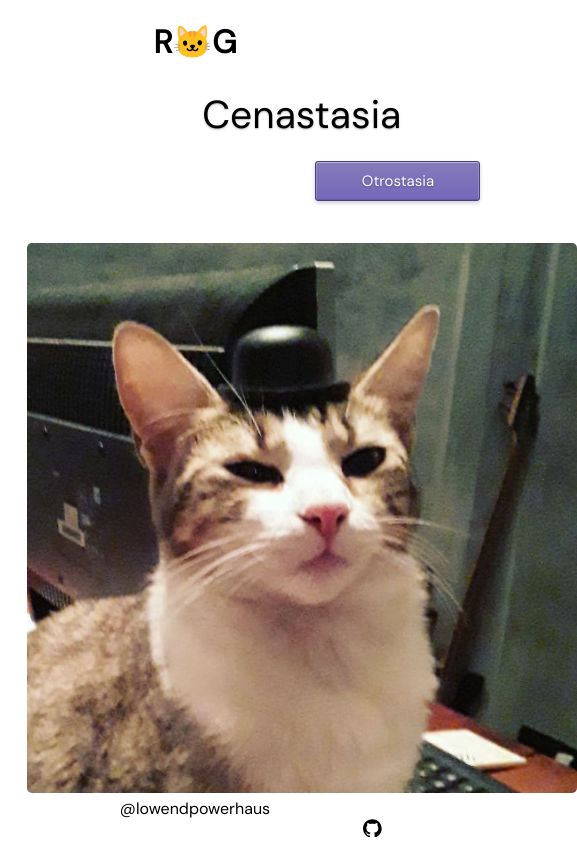
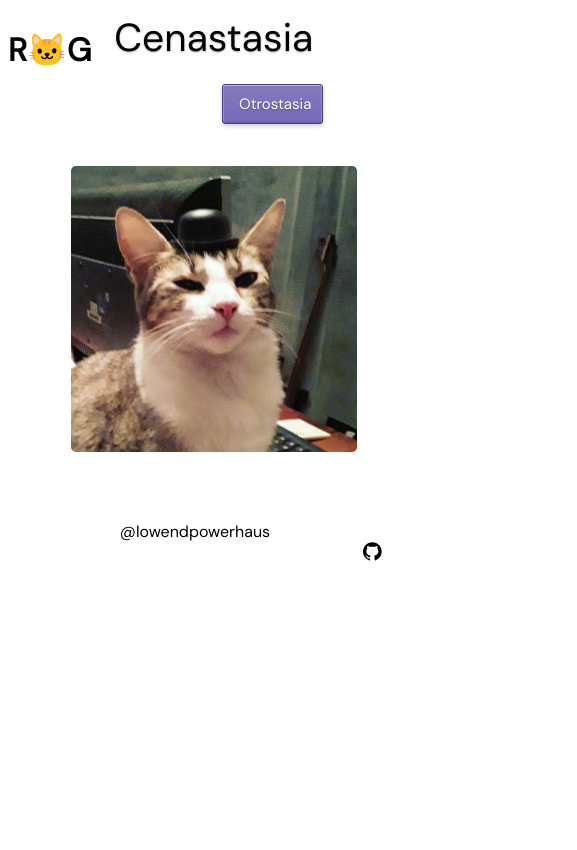
Before and after one commit to postdigitalist/RTG, a plain HTML site: page index.html in a window 390 px wide. Shown: the whole page, 577 px wide, since content can reach past the window. Drawn offline with Linux system fonts and the light colour scheme.

Commit message:
Update style.css

```diff
--- a/assetsasia/style.css
+++ b/assetsasia/style.css
@@ -60,29 +60,19 @@ border-radius: 5px;}
   fill: #7568ba;
 }
 @media (max-width: 600px) {
-
 .mobile-header {display:block;
-text-align: center;}
-
+text-align: center;
+  position: absolute;}
 header{display:none;}
-
-.mobile-header, main, footer{ margin: inherit;
-  margin: 0 auto;
-  text-align: center;
-  max-width: 90%;}
-
 main{  display: grid;
     grid-template-columns: repeat(1, 1fr);
     grid-gap: 10px;
   text-align: center;}
-
     #Tasiasplay,button {
     margin-top: 0.1em;}
-
     #Tasiasplay {font-size: 10vw;
   margin-left: auto;
   margin-right: auto;}
-
     img{margin-top: 2em;
-  max-width: 550px;}
+  max-width: 85%;}
 }
```
